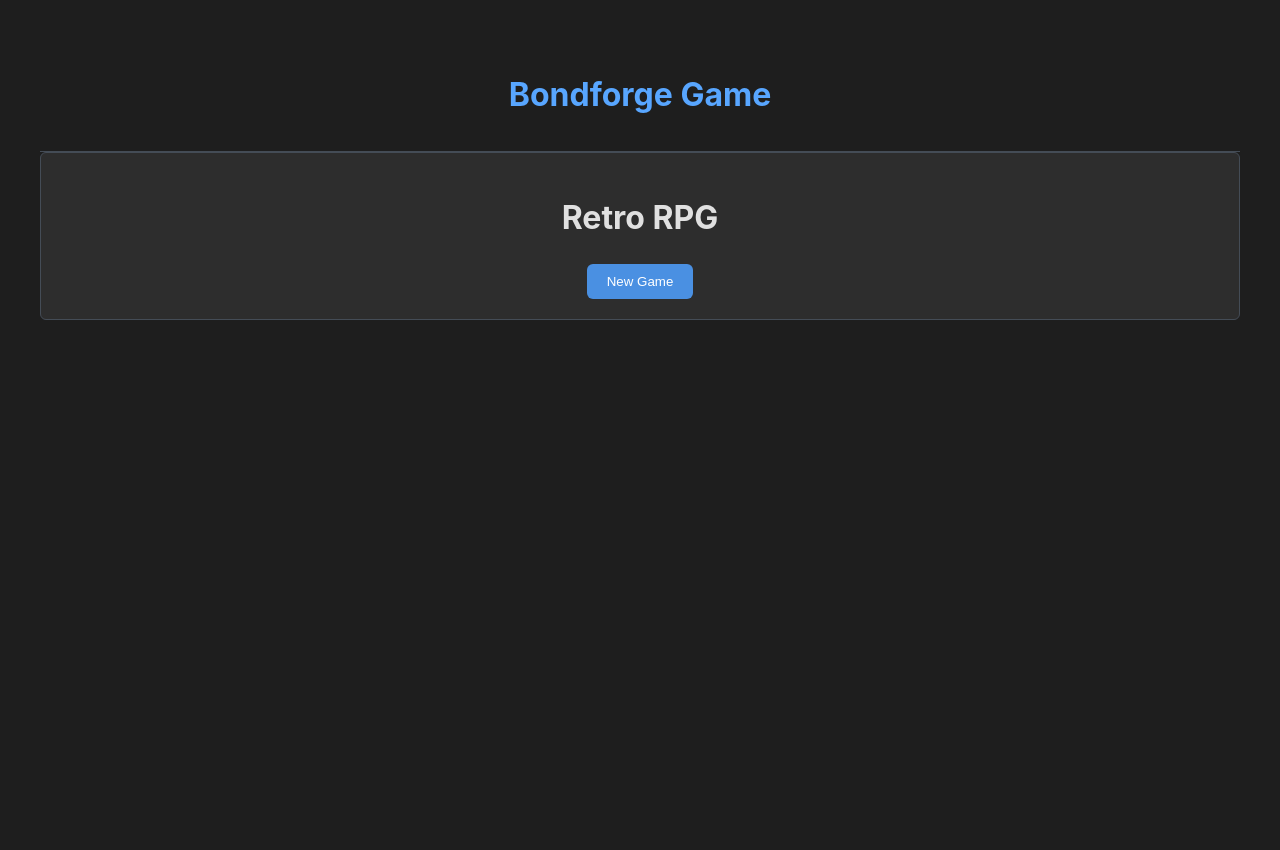
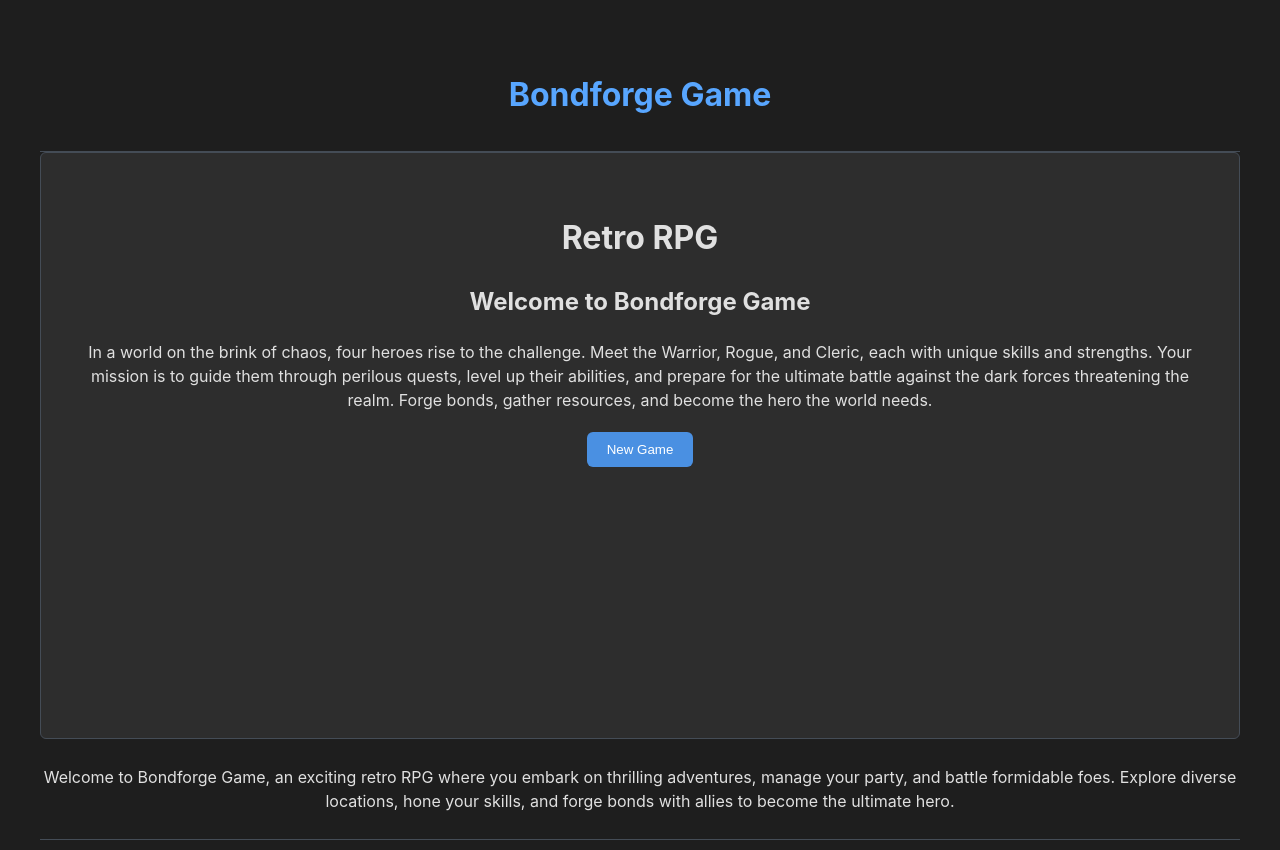
Before and after one commit to Rawson-Web-Apps/BondforgeGame, a React (Vite) app: page / in a window 1280 px wide. Shown: the top 850 px of the page. Before the commit the page ends 800 px from the top, so only its background shows below. Built offline with nearby package versions, Linux system fonts and the light colour scheme.

Commit message:
update mainmenu

```diff
--- a/src/App.css
+++ b/src/App.css
@@ -122,3 +122,31 @@ button:hover {
     align-items: center;
   }
 }
+
+.main-menu {
+  text-align: center;
+  padding: 20px;
+}
+
+.introduction, .features {
+  margin-bottom: 20px;
+}
+
+.features ul {
+  list-style-type: none;
+  padding: 0;
+}
+
+.features li {
+  margin: 10px 0;
+  padding-left: 20px;
+  position: relative;
+}
+
+.features li::before {
+  content: "•";
+  color: var(--link-color);
+  position: absolute;
+  left: 0;
+  font-size: 1.2em;
+}
--- a/src/App.tsx
+++ b/src/App.tsx
@@ -3,17 +3,28 @@ import "./App.css";
 
 const App = () => {
   return (
-    <div className="app">
+    <div
+      className="app"
+      style={{ minHeight: "100vh", display: "flex", flexDirection: "column" }}
+    >
       <header className="header">
         <Link to="/" className="header-link">
           <h1>Bondforge Game</h1>
         </Link>
         {/* Add navigation links or other header content here */}
       </header>
-      <main className="main-content">
+      <main className="main-content" style={{ flex: 1 }}>
         <Outlet />{" "}
         {/* This renders the child route components like MainMenu, Locations, etc. */}
       </main>
+      <footer className="footer">
+        <p>
+          Welcome to Bondforge Game, an exciting retro RPG where you embark on
+          thrilling adventures, manage your party, and battle formidable foes.
+          Explore diverse locations, hone your skills, and forge bonds with
+          allies to become the ultimate hero.
+        </p>
+      </footer>
     </div>
   );
 };
--- a/src/components/MainMenu.tsx
+++ b/src/components/MainMenu.tsx
@@ -109,6 +109,17 @@ const MainMenu = () => {
   return (
     <div className="main-menu">
       <h1>Retro RPG</h1>
+      <section className="introduction">
+        <h2>Welcome to Bondforge Game</h2>
+        <p>
+          In a world on the brink of chaos, four heroes rise to the challenge.
+          Meet the Warrior, Rogue, and Cleric, each with unique skills and
+          strengths. Your mission is to guide them through perilous quests,
+          level up their abilities, and prepare for the ultimate battle against
+          the dark forces threatening the realm. Forge bonds, gather resources,
+          and become the hero the world needs.
+        </p>
+      </section>
       <button onClick={startNewGame}>New Game</button>
       {/* <button onClick={loadGame}>Load Game</button>
       <button onClick={importSave}>Import Save</button> */}
```
